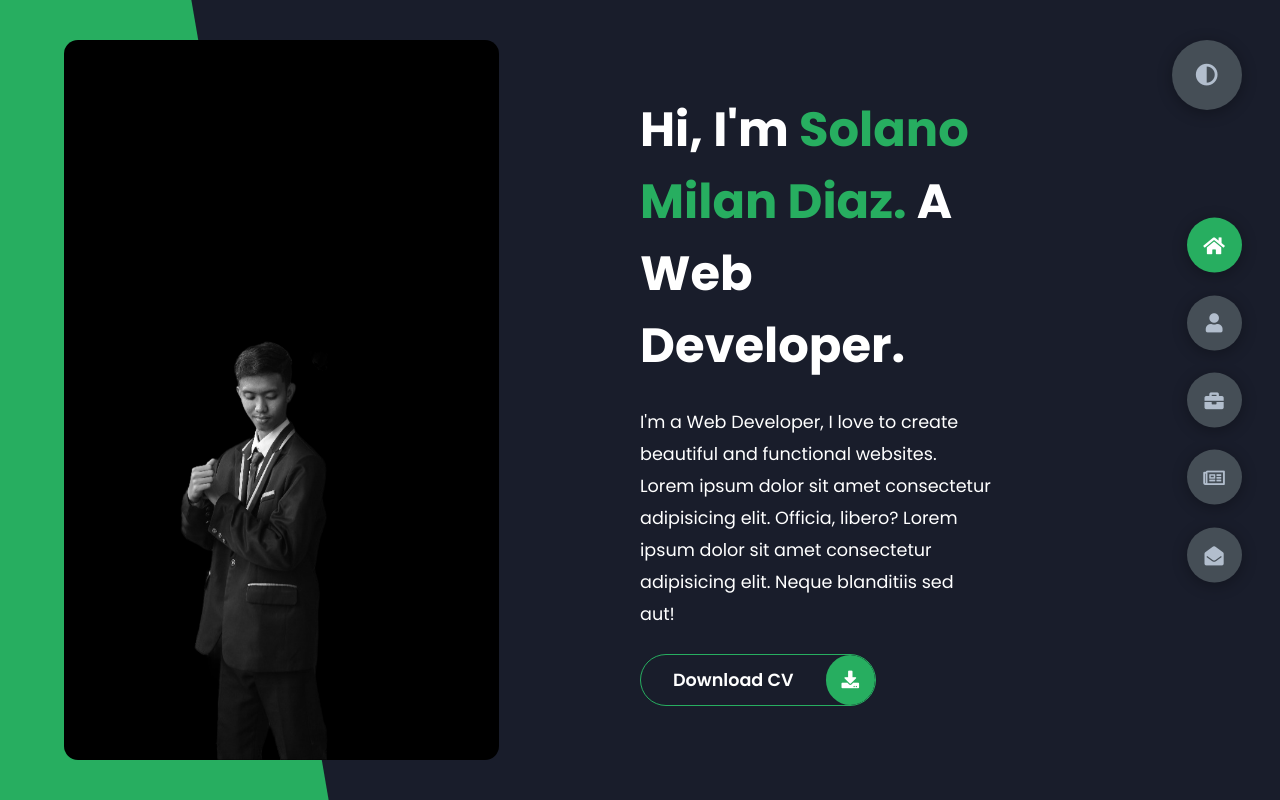
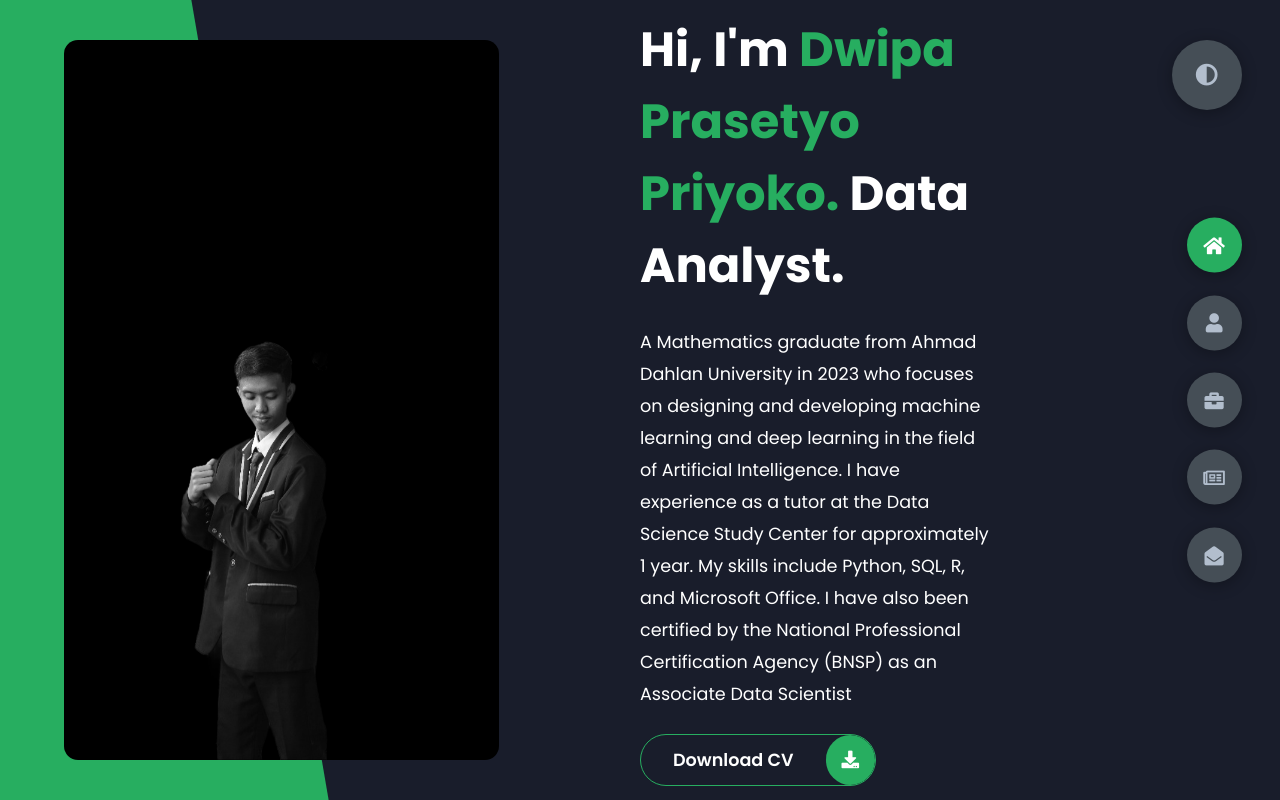
Before and after one commit to dwipaprasetyo/dwipaprasetyo.github.io, a plain HTML site: page index.html in a window 1280 px wide. Drawn offline with Linux system fonts and the light colour scheme.

Commit message:
index.html

```diff
--- a/index.html
+++ b/index.html
@@ -22,13 +22,15 @@
             </div>
             <div class="right-header">
                 <h1 class="name">
-                    Hi, I'm <span>Solano Milan Diaz.</span>
-                    A Web Developer.
+                    Hi, I'm <span>Dwipa Prasetyo Priyoko.</span>
+                    Data Analyst.
                 </h1>
                 <p>
-                    I'm a Web Developer, I love to create beautiful and functional websites.
-                    Lorem ipsum dolor sit amet consectetur adipisicing elit. Officia, libero?
-                    Lorem ipsum dolor sit amet consectetur adipisicing elit. Neque blanditiis sed aut!
+                    A Mathematics graduate from Ahmad Dahlan University in 2023
+                    who focuses on designing and developing machine learning and deep learning in the field of Artificial Intelligence.
+                    I have experience as a tutor at the Data Science Study Center for approximately 1 year.
+                    My skills include Python, SQL, R, and Microsoft Office.
+                    I have also been certified by the National Professional Certification Agency (BNSP) as an Associate Data Scientist
                 </p>
                 <div class="btn-con">
                     <a href="" class="main-btn">
```
